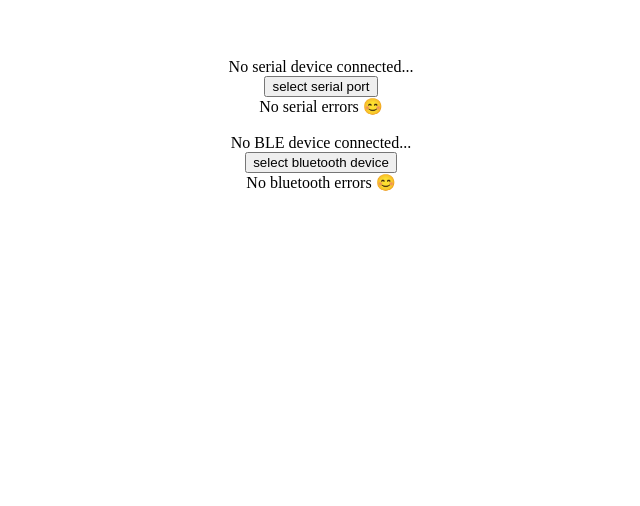
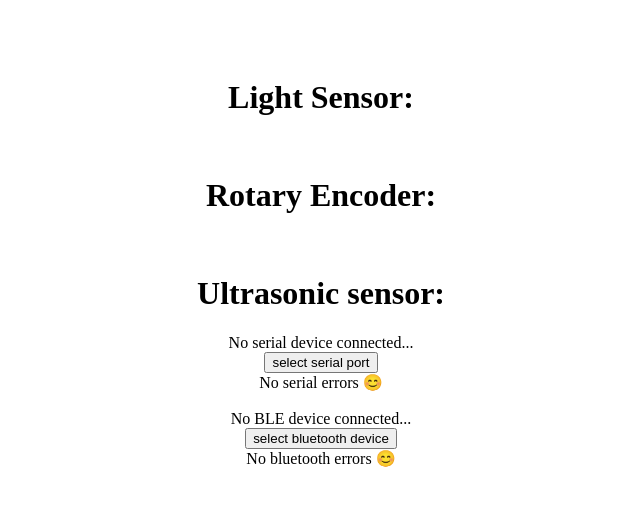
Before and after one commit to yaswanthsirivuri/Educational-Physics-Equipment, a plain HTML site: page website/device-comms.html in a window 1280 px wide. Shown: the whole page, without its empty margins (319-959 px from the left). Drawn offline with Linux system fonts and the light colour scheme.

Commit message:
sections for each device type

```diff
--- a/website/device-comms.html
+++ b/website/device-comms.html
@@ -16,6 +16,15 @@
 	</style>
 </head>
 <body>
+	<H1>Light Sensor:</H1>
+
+	<br>
+
+	<H1>Rotary Encoder:</H1>
+
+	<br>
+
+	<H1>Ultrasonic sensor:</H1>
 	<div id="counter-serial">No serial device connected...</div>
 	<div>
 		<button id="button-serial">select serial port</button>
```
